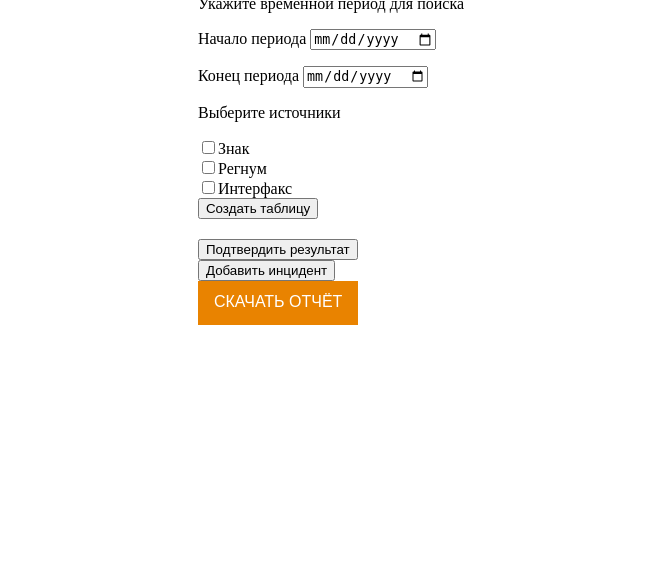
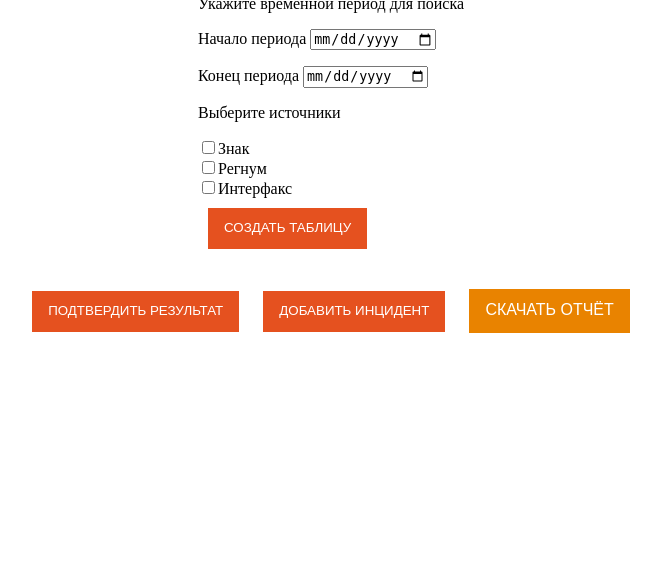
Before and after one commit to equal1928/search_eco, a Django app: page / in a window 1280 px wide. Shown: the part 121-704 px from the top of the page, without its empty margins (309-970 px from the left). Run offline with Django 3.2, Linux system fonts and the light colour scheme; parts of the project's set-up code (start-up, migrations or seed data) failed here and were passed over.

Commit message:
Стилизация

```diff
--- a/django_project/static/style.css
+++ b/django_project/static/style.css
@@ -20,17 +20,25 @@ center {
     height: 100px;
 }
 
-a {
+a, button, input[type='submit'] {
     text-decoration: none;
     display: inline-block;
     padding: 12px 16px 14px 16px;
     font-family: sans-serif;
     text-transform: uppercase;
+    border: none;
 }
 
 .download {
     background-color: #e98300;
     color: #fff;
+    margin: 10px;
+}
+
+button, input[type='submit'] {
+    background: #e5511f;
+    color: #fff;
+    margin: 10px;
 }
 
 body {
@@ -60,3 +68,28 @@ h1 {
     font-size: 50px;
     display: inline;
 }
+
+table {
+   border-collapse: collapse;
+}
+
+th:first-child {
+    border-right: 1px solid black;
+}
+
+caption {
+    font-weight: bold;
+    font-size: 32px;
+}
+
+tr {
+    border-bottom: 1px solid black;
+}
+
+th:first-child{
+    padding-right: 10px;
+}
+
+caption{
+    margin: 10px;
+}
--- a/django_project/templates/index.html
+++ b/django_project/templates/index.html
@@ -30,6 +30,8 @@
         </div>
         <input type="submit" name="create_table" value="Создать таблицу">
     </form>
+</div>
+<div class="container">
     <form method="post" class="form center">
         {% csrf_token %}
         <div class="type_info center">
@@ -84,12 +86,12 @@
         <p>{{ verdict }}</p>
         <div>
             <input type="submit" name="accept_result" value="Подтвердить результат">
+
+            <input type="submit" name="create_incident" value="Добавить инцидент">
+
+            <a href="./download" class="download" download>Скачать отчёт</a>
+        </div>
     </form>
-    <form method="post" class="form center">
-        {% csrf_token %}
-        <input type="submit" name="create_incident" value="Добавить инцидент">
-    </form>
-    <a href="./download" class="download" download>Скачать отчёт</a>
 </div>
 </body>
 </html>
```
